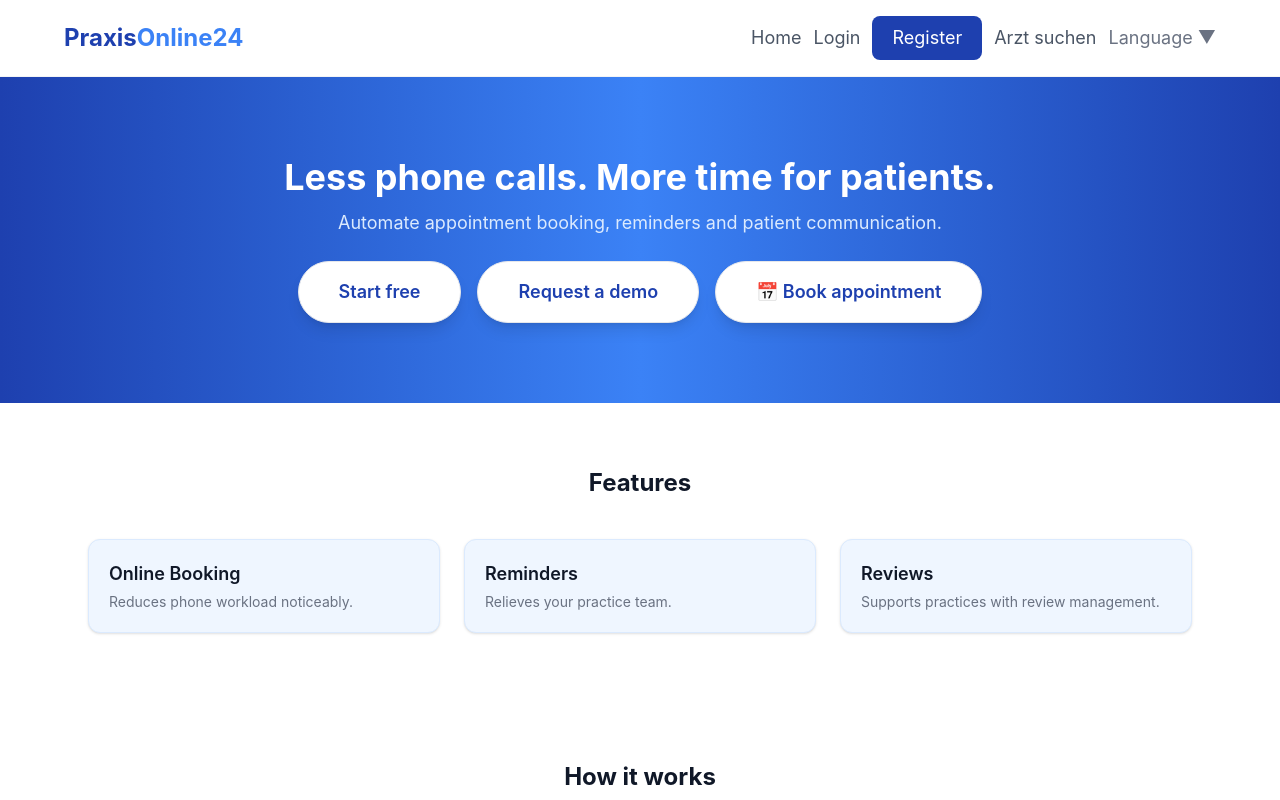
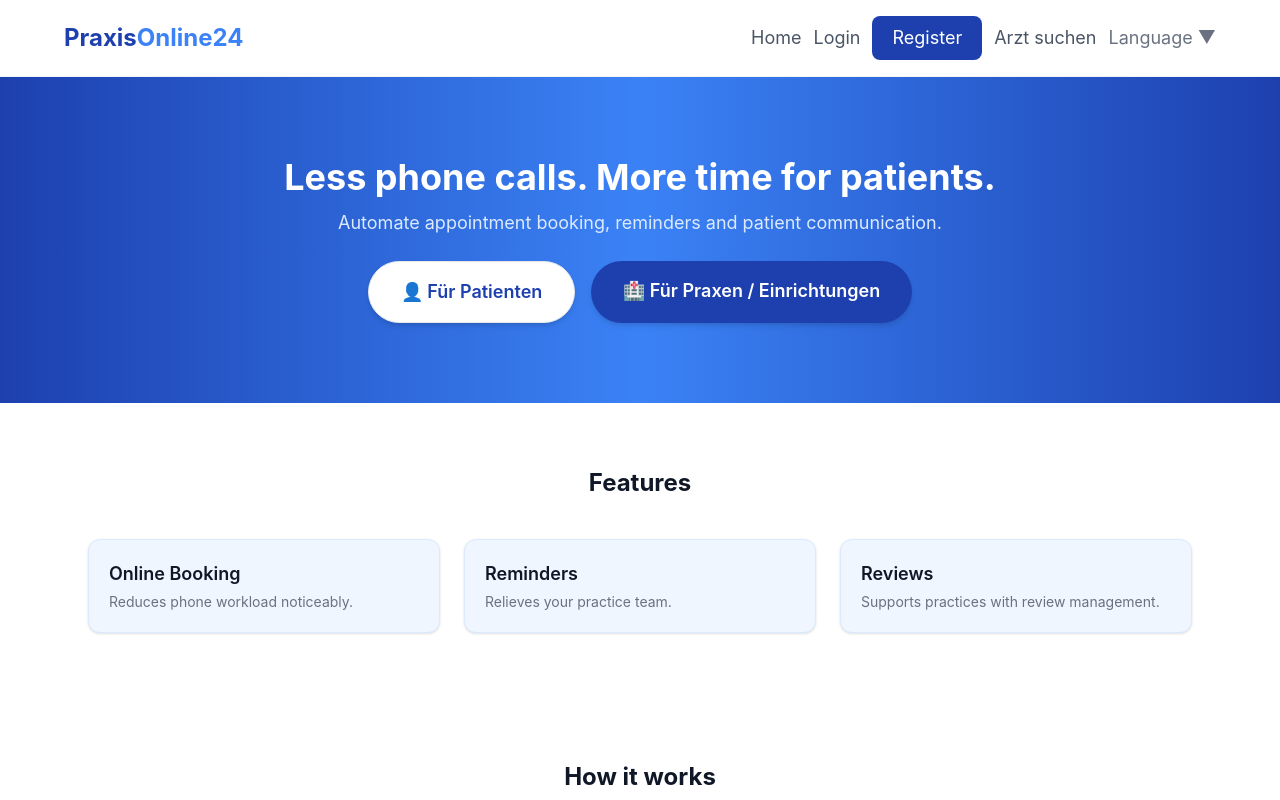
Before and after one commit to housniadmy-rgb/autooffice-pro-neu, a Next.js app: page / in a window 1280 px wide. Shown: the top 800 px of the page. Built offline with nearby package versions, Linux system fonts and the light colour scheme.

Commit message:
Page.tsx zurückgesetzt

```diff
--- a/app/page.tsx
+++ b/app/page.tsx
@@ -87,11 +87,14 @@ export default function Home() {
           </div>
         </div>
       )}
-      <section className="relative text-center py-10 sm:py-20 px-3 sm:px-6 bg-gradient-to-r from-[#1E40AF] via-[#3B82F6] to-[#1E40AF] text-white"><div className="max-w-4xl mx-auto"><h1 className="text-lg sm:text-3xl md:text-4xl font-bold mb-1 sm:mb-3">{t.hero}</h1><p className="text-sm sm:text-lg text-blue-100 mb-3 sm:mb-6 max-w-2xl mx-auto">{t.subtitle}</p><div className="flex flex-wrap justify-center gap-2 sm:gap-4">
-        <a href={l("registrieren")} className="bg-white text-[#1E40AF] border border-gray-200 text-sm sm:text-lg font-semibold px-6 sm:px-10 py-3 sm:py-4 rounded-full hover:bg-gray-100 transition shadow-lg">{t.start}</a>
-        <a href={l("demo")} className="bg-white text-[#1E40AF] border border-gray-200 text-sm sm:text-lg font-semibold px-6 sm:px-10 py-3 sm:py-4 rounded-full hover:bg-gray-100 transition shadow-lg">{t.demo}</a>
-        <a href="/termin-buchen" className="bg-white text-[#1E40AF] border border-gray-200 text-sm sm:text-lg font-semibold px-6 sm:px-10 py-3 sm:py-4 rounded-full hover:bg-gray-100 transition shadow-lg">{t.bookAppointment}</a>
-      </div></div></section>
+      <section className="relative text-center py-10 sm:py-20 px-3 sm:px-6 bg-gradient-to-r from-[#1E40AF] via-[#3B82F6] to-[#1E40AF] text-white"><div className="max-w-4xl mx-auto"><h1 className="text-lg sm:text-3xl md:text-4xl font-bold mb-1 sm:mb-3">{t.hero}</h1><p className="text-sm sm:text-lg text-blue-100 mb-3 sm:mb-6 max-w-2xl mx-auto">{t.subtitle}</p><div className="flex flex-wrap justify-center gap-3 sm:gap-4 mt-6">
+  <a href="/termin-buchen" className="bg-white text-[#1E40AF] border border-gray-200 text-sm sm:text-lg font-semibold px-6 sm:px-8 py-3 sm:py-4 rounded-full hover:bg-gray-100 transition shadow-md">
+    👤 Für Patienten
+  </a>
+  <a href={l("registrieren")} className="bg-[#1E40AF] text-white text-sm sm:text-lg font-semibold px-6 sm:px-8 py-3 sm:py-4 rounded-full hover:bg-blue-800 transition shadow-md">
+    🏥 Für Praxen / Einrichtungen
+  </a>
+</div></div></section>
 
       <section className="py-8 sm:py-16 px-3 sm:px-6 max-w-6xl mx-auto">
         <h2 className="text-lg sm:text-2xl font-bold mb-6 sm:mb-10 text-center text-gray-900">Features</h2>
```
